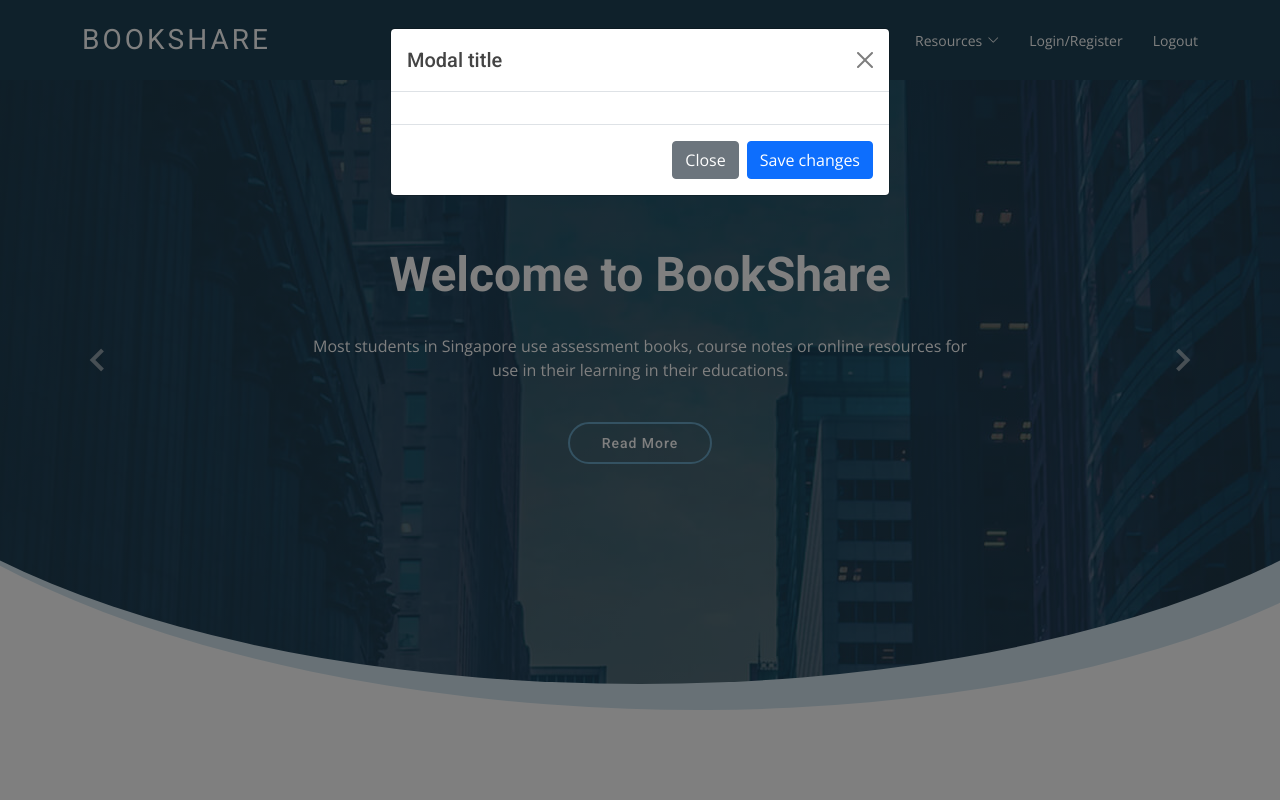
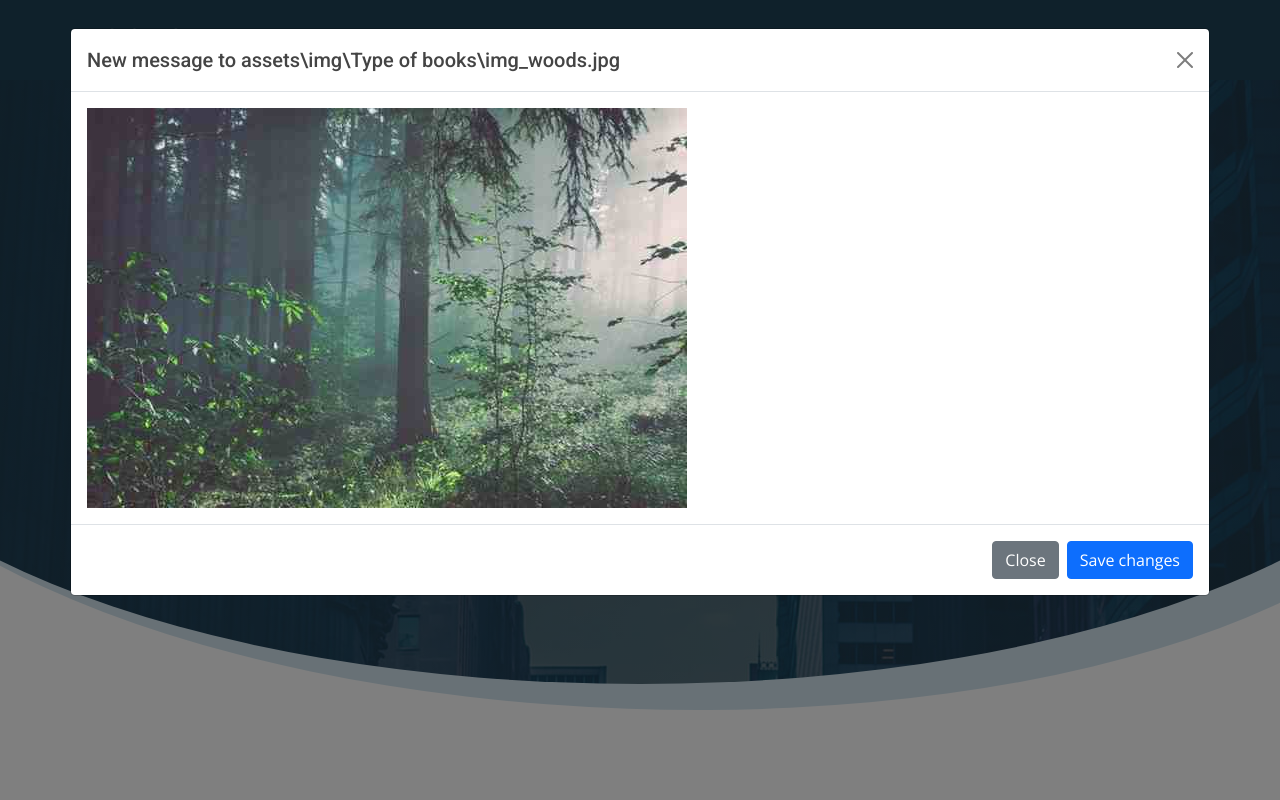
Before and after one commit to Dryices/BookShare_Web, a PHP site: page / in a window 1280 px wide, after a click that opens the changed part. Run offline with PHP 8.4, Linux system fonts and the light colour scheme; data that the repository does not hold is empty; some libraries are stand-ins or nearby versions.

Commit message:
modal is bigger

```diff
--- a/index.php
+++ b/index.php
@@ -135,32 +135,32 @@
                         <div class="container">
                             <div class="mySlides">
                                 <div class="numbertext" >1 / 6</div>
-                                <img src="assets\img\Type of books\img_woods_wide.jpg" style="width:100%" data-bs-toggle="modal" data-bs-target="#exampleModal">
+                                <img src="assets\img\Type of books\img_woods_wide.jpg" style="width:100%" data-bs-toggle="modal" data-bs-target="#exampleModal" data-bs-whatever="assets\img\Type of books\img_woods.jpg">
                             </div>
 
                             <div class="mySlides">
                                 <div class="numbertext">2 / 6</div>
-                                <img src="assets\img\Type of books\img_5terre_wide.jpg" style="width:100%" data-bs-toggle="modal" data-bs-target="#exampleModal">
+                                <img src="assets\img\Type of books\img_5terre_wide.jpg" style="width:100%" data-bs-toggle="modal" data-bs-target="#exampleModal" data-bs-whatever="assets\img\Type of books\img_5terre.jpg">
                             </div>
 
                             <div class="mySlides">
                                 <div class="numbertext">3 / 6</div>
-                                <img src="assets\img\Type of books\img_mountains_wide.jpg" style="width:100%" data-bs-toggle="modal" data-bs-target="#exampleModal">
+                                <img src="assets\img\Type of books\img_mountains_wide.jpg" style="width:100%" data-bs-toggle="modal" data-bs-target="#exampleModal" data-bs-whatever="assets\img\Type of books\img_mountains.jpg">
                             </div>
 
                             <div class="mySlides">
                                 <div class="numbertext">4 / 6</div>
-                                <img src="assets\img\Type of books\img_lights_wide.jpg" style="width:100%" data-bs-toggle="modal" data-bs-target="#exampleModal">
+                                <img src="assets\img\Type of books\img_lights_wide.jpg" style="width:100%" data-bs-toggle="modal" data-bs-target="#exampleModal" data-bs-whatever="assets\img\Type of books\img_lights.jpg">
                             </div>
 
                             <div class="mySlides">
                                 <div class="numbertext">5 / 6</div>
-                                <img src="assets\img\Type of books\img_nature_wide.jpg" style="width:100%" data-bs-toggle="modal" data-bs-target="#exampleModal">
+                                <img src="assets\img\Type of books\img_nature_wide.jpg" style="width:100%" data-bs-toggle="modal" data-bs-target="#exampleModal" data-bs-whatever="assets\img\Type of books\img_nature.jpg">
                             </div>
 
                             <div class="mySlides">
                                 <div class="numbertext">6 / 6</div>
-                                <img src="assets\img\Type of books\img_snow_wide.jpg" style="width:100%" data-bs-toggle="modal" data-bs-target="#exampleModal">
+                                <img src="assets\img\Type of books\img_snow_wide.jpg" style="width:100%" data-bs-toggle="modal" data-bs-target="#exampleModal" data-bs-whatever="assets\img\Type of books\img_snow.jpg">
                             </div>
 
                             <a class="prev" onclick="plusSlides(-1)">❮</a>
@@ -198,13 +198,14 @@
 
 <!-- Modal -->
 <div class="modal fade" id="exampleModal" tabindex="-1" aria-labelledby="exampleModalLabel" aria-hidden="true">
-  <div class="modal-dialog">
+  <div class="modal-dialog modal-xl">
     <div class="modal-content">
       <div class="modal-header">
         <h5 class="modal-title" id="exampleModalLabel">Modal title</h5>
         <button type="button" class="btn-close" data-bs-dismiss="modal" aria-label="Close"></button>
       </div>
       <div class="modal-body">
+          <img id="correspondingimg" alt="alt"/>
           <div id="paypal-button-container-P-7YF52428BY641674SMIEMUWI"></div>
           <script src="https://www.paypal.com/sdk/js?client-id=AebQTHYqSrLkzSBiQeRGNDnx5jxbhSpRGU5-4Ekvi_QLRErQZhD9hezg_MZdMYOoyBJOgo_lpT-wJLt1&vault=true&intent=subscription" data-sdk-integration-source="button-factory"></script>
           <script>
@@ -409,6 +410,24 @@ function showSlides(n) {
   dots[slideIndex-1].className += " active";
   captionText.innerHTML = dots[slideIndex-1].alt;
 }
+
+var exampleModal = document.getElementById('exampleModal')
+exampleModal.addEventListener('show.bs.modal', function (event) {
+  // Button that triggered the modal
+  var button = event.relatedTarget
+  // Extract info from data-bs-* attributes
+  var recipient = button.getAttribute('data-bs-whatever')
+  // If necessary, you could initiate an AJAX request here
+  // and then do the updating in a callback.
+  //
+  // Update the modal's content.
+  var modalTitle = exampleModal.querySelector('.modal-title')
+  var modalBodyInput = exampleModal.querySelector('.modal-body img')
+  //getElementById(correspondingimg)
+
+  modalTitle.textContent = 'New message to ' + recipient
+  modalBodyInput.src =  recipient
+})
                         </script>
 
     </body>
```
